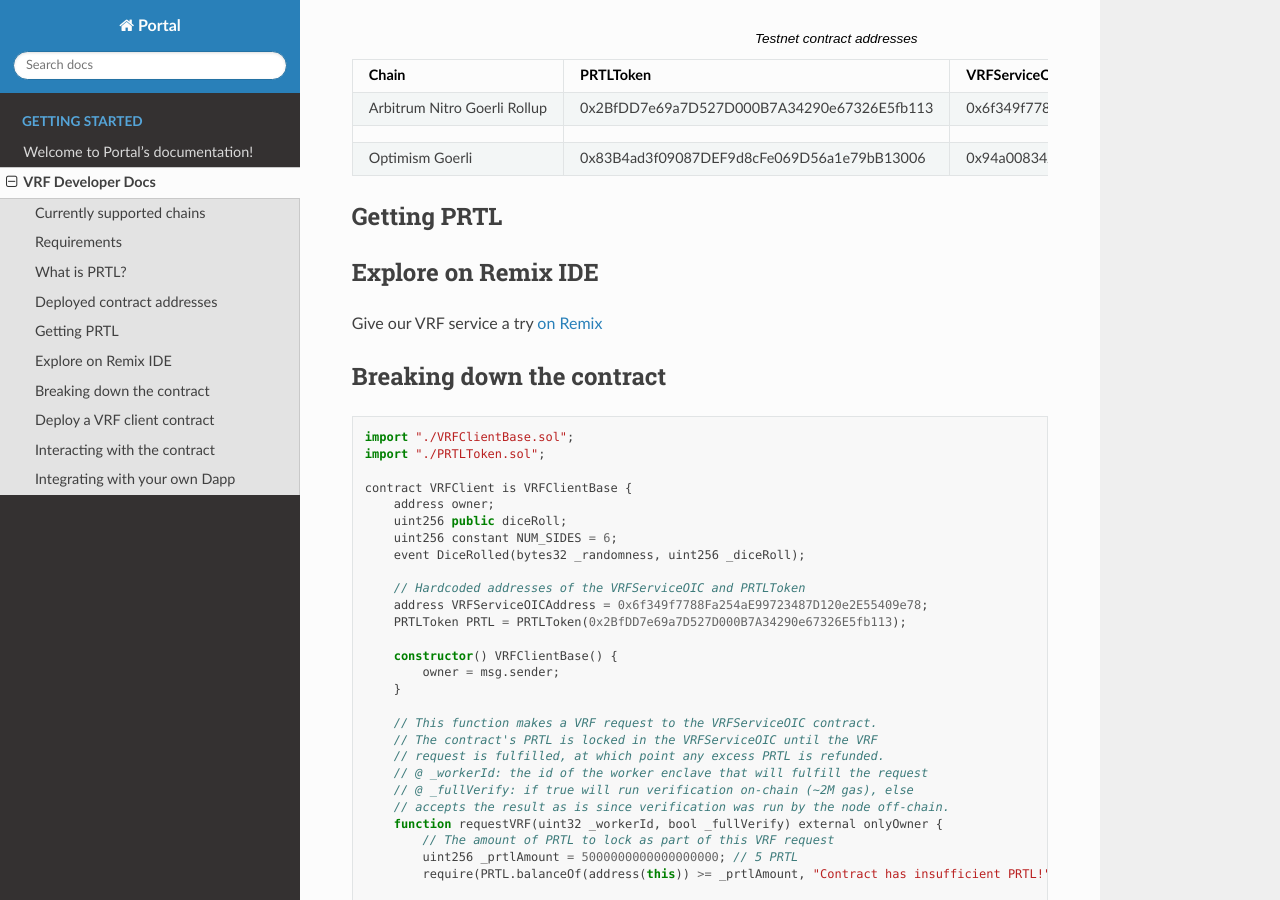
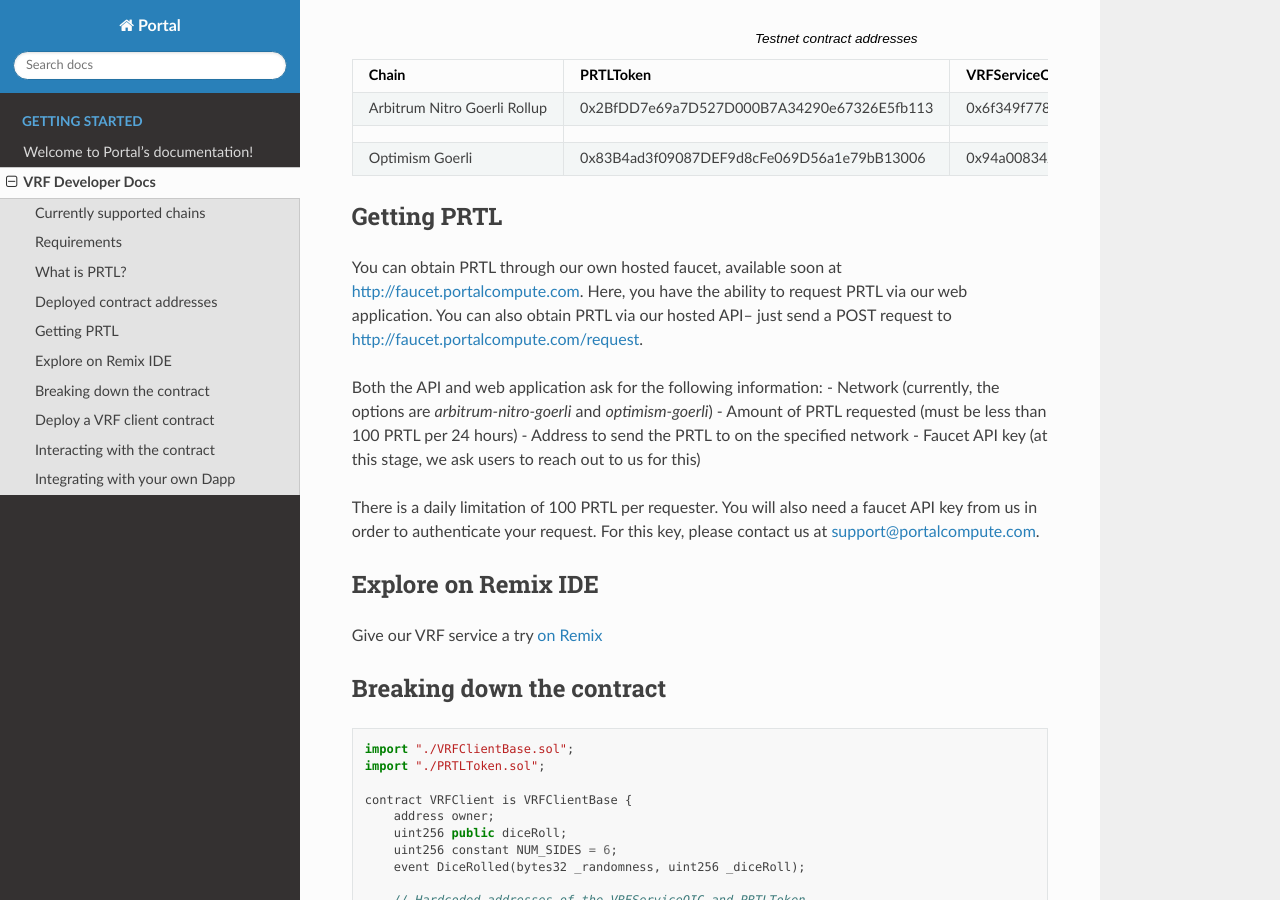
Before and after one commit to protocolwhisper/portal_docs, a Sphinx documentation site: the page built from source/user_vrf.rst, in a window 1280 px wide and 900 px high, scrolled down 1120 px. Built offline with Sphinx 7.4.7 and the Read the Docs theme 2.0.0, drawn with Linux system fonts in a browser that asks for light colours.

Commit message:
Add faucet instructions.

```diff
--- a/source/user_vrf.rst
+++ b/source/user_vrf.rst
@@ -58,6 +58,17 @@ Deployed contract addresses
 
 Getting PRTL
 ------------
+You can obtain PRTL through our own hosted faucet, available soon at http://faucet.portalcompute.com. Here, you have the ability to request PRTL via our web application.
+You can also obtain PRTL via our hosted API– just send a POST request to http://faucet.portalcompute.com/request.
+
+Both the API and web application ask for the following information:
+- Network (currently, the options are `arbitrum-nitro-goerli` and `optimism-goerli`)
+- Amount of PRTL requested (must be less than 100 PRTL per 24 hours)
+- Address to send the PRTL to on the specified network
+- Faucet API key (at this stage, we ask users to reach out to us for this)
+
+There is a daily limitation of 100 PRTL per requester. You will also need a faucet API key from us in order to authenticate your request. For this key, please contact us at support@portalcompute.com.
+
 
 Explore on Remix IDE
 --------------------
```
